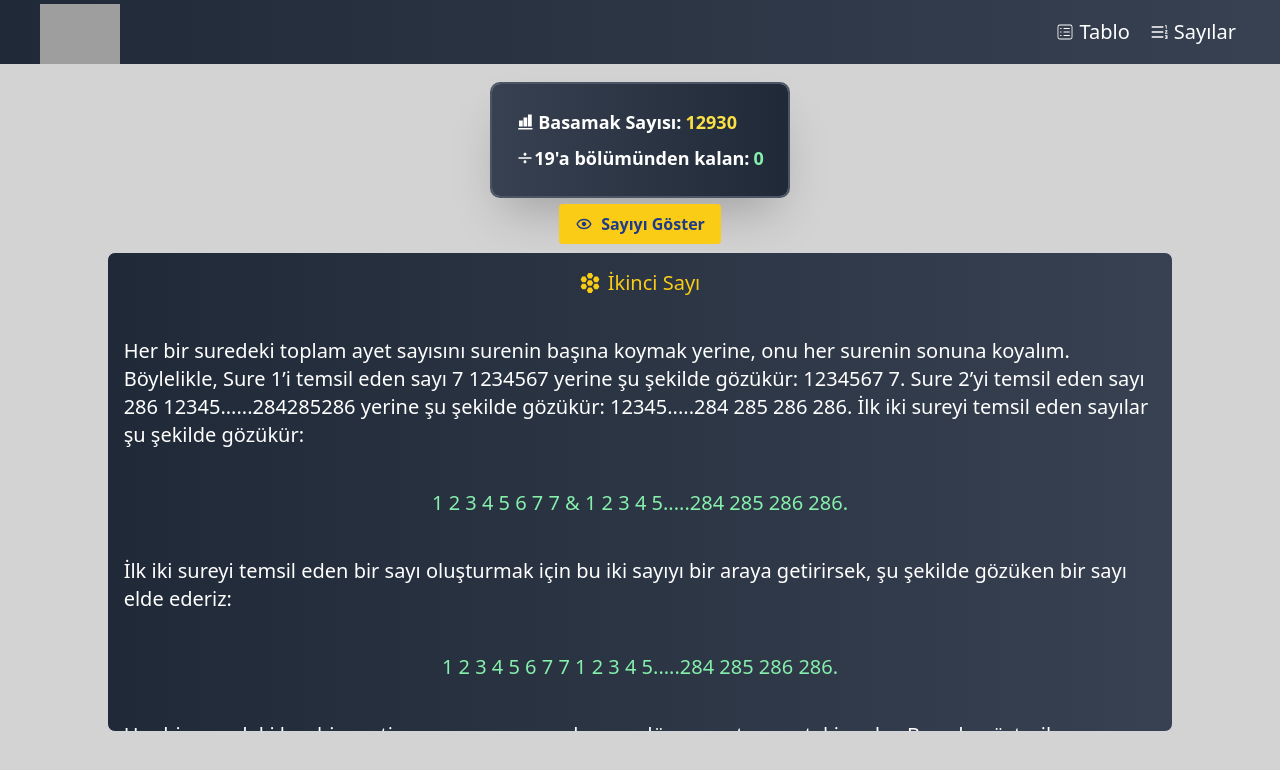
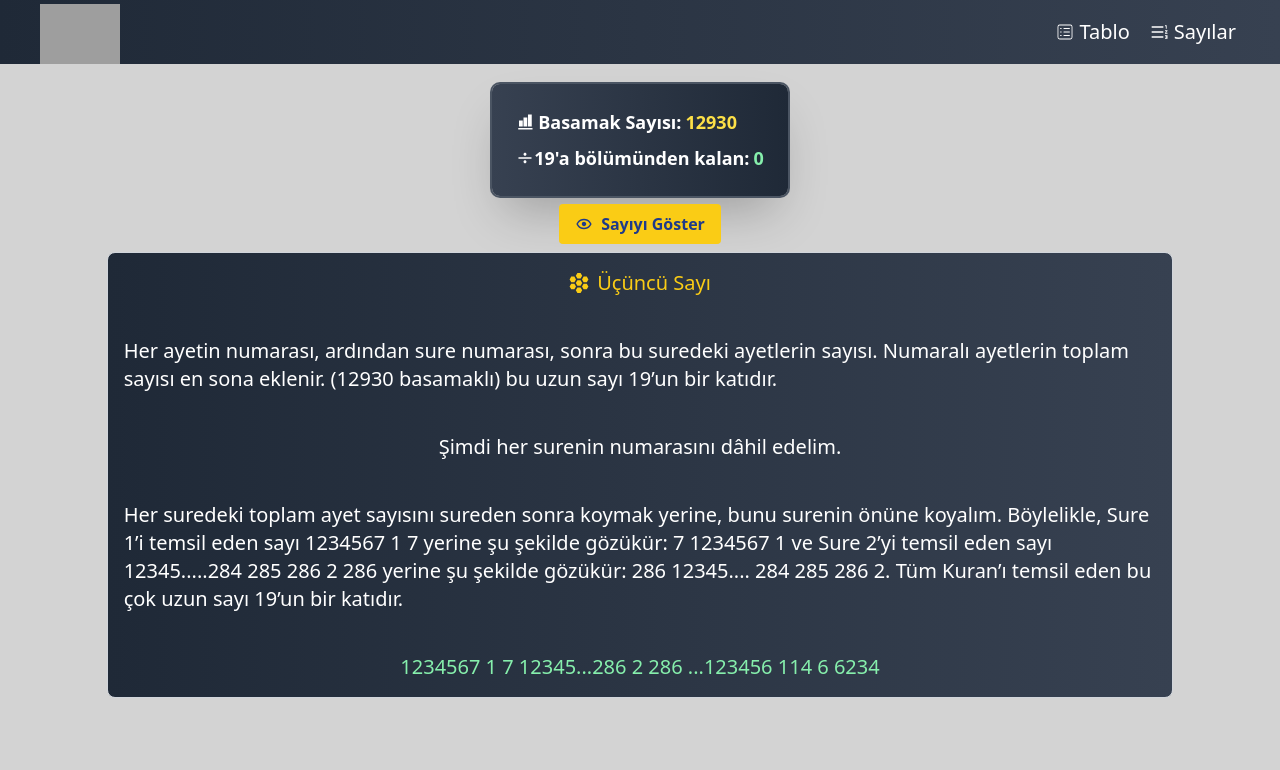
Before and after one commit to yusufbalyemez/insanustu-sayisal-kombinasyonlar, a React (Create React App) app in the folder app/: page /3 in a window 1280 px wide. Shown: the top 770 px of the page. Built offline with nearby package versions, Linux system fonts and the light colour scheme; grey boxes are pictures that could not be loaded.

Commit message:
Number3 info updated

```diff
--- a/app/src/Informations/Number3Info.js
+++ b/app/src/Informations/Number3Info.js
@@ -1,59 +1,35 @@
-import React from 'react'
-import BilgiMetniniGosterenComponent from '../components/BilgiMetniniGosterenComponent'
+import React from "react";
+import BilgiMetniniGosterenComponent from "../components/BilgiMetniniGosterenComponent";
 import { SiMiraheze } from "react-icons/si";
 
 const Number3Info = () => {
   return (
     <BilgiMetniniGosterenComponent>
       <p className="text-yellow-400 flex items-center gap-2">
-            <SiMiraheze/>
-            İkinci Sayı
+        <SiMiraheze />
+        Üçüncü Sayı
       </p>
       <p>
-            Her bir suredeki toplam ayet sayısını surenin başına koymak yerine,
-            onu her surenin sonuna koyalım. Böylelikle, Sure 1’i temsil eden
-            sayı 7 1234567 yerine şu şekilde gözükür: 1234567 7. Sure 2’yi
-            temsil eden sayı 286 12345......284285286 yerine şu şekilde gözükür:
-            12345.....284 285 286 286. İlk iki sureyi temsil eden sayılar şu
-            şekilde gözükür:
+        Her ayetin numarası, ardından sure numarası, sonra bu suredeki ayetlerin
+        sayısı. Numaralı ayetlerin toplam sayısı en sona eklenir. (12930
+        basamaklı) bu uzun sayı 19’un bir katıdır.
+      </p>
+      <p>
+        <stron>Şimdi her surenin numarasını dâhil edelim.</stron>
+      </p>
+      <p>
+        Her suredeki toplam ayet sayısını sureden sonra koymak yerine, bunu
+        surenin önüne koyalım. Böylelikle, Sure 1’i temsil eden sayı 1234567 1 7
+        yerine şu şekilde gözükür: 7 1234567 1 ve Sure 2’yi temsil eden sayı
+        12345.....284 285 286 2 286 yerine şu şekilde gözükür: 286 12345.... 284
+        285 286 2. Tüm Kuran’ı temsil eden bu çok uzun sayı 19’un bir katıdır.
       </p>
       <p className="text-green-300">
-            1 2 3 4 5 6 7 7 & 1 2 3 4 5.....284 285 286 286.
+        1234567 1 7 12345...286 2 286 ...123456 114 6 6234
       </p>
-          <p>
-            İlk iki sureyi temsil eden bir sayı oluşturmak için bu iki sayıyı
-            bir araya getirirsek, şu şekilde gözüken bir sayı elde ederiz:
-          </p>
-          <p className="text-green-300">
-            1 2 3 4 5 6 7 7 1 2 3 4 5.....284 285 286 286.
-          </p>
-          <p>
-            Her bir suredeki her bir ayetin numarasını, sure başına düşen ayet
-            sayısı takip eder. Burada gösterilen en son 11 basamak son surenin 6
-            ayetidir, ardından onun ayet sayısı (6) gelir, ardından Kuran’daki
-            numaralı ayetlerin toplam sayısı (6234) gelir. Bütün, çok uzun sayı,
-            19’un bir katıdır.
-          </p>
-          <p>
-            Sure başına düşen ayetlerin toplam sayısını her bir surenin sonuna
-            koyduğumuzdan, numaralı ayetlerin toplam sayısını (6324) da Kuran’ın
-            sonuna koymak zorundayız. Bu nedenle, son sureyi temsil eden son
-            sayıları (123456 6) Kuran’daki numaralı ayetlerin toplam sayısı
-            takip eder.
-          </p>
-          <p className="text-green-300">
-            1 2 3 4 5 6 7 & 6234 {`> > >`} 1 2 3 4 5 6 7 6234.
-          </p>
-          <p>
-            Tüm surelerin tüm ayetlerini bir araya getirdiğimiz zaman, 12696
-            basamaktan oluşan ve 19’un bir katı olan uzun bir sayı meydana
-            gelir.
-          </p>
-          <p className="text-green-300">
-            1234567 7 12345…286 286 12345 5…123456 6 6234
-          </p>
+
     </BilgiMetniniGosterenComponent>
-  )
-}
+  );
+};
 
-export default Number3Info
+export default Number3Info;
```
Lines whose indentation alone changed are shown as unchanged.
